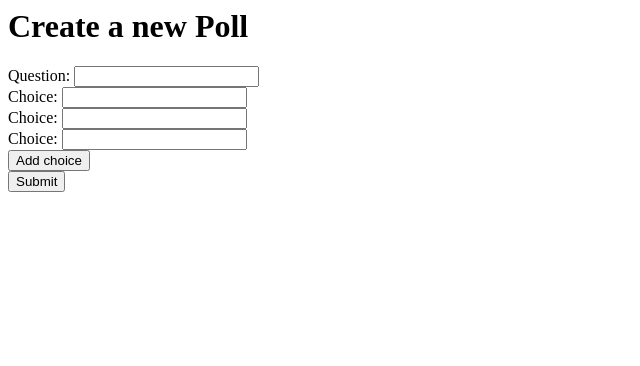
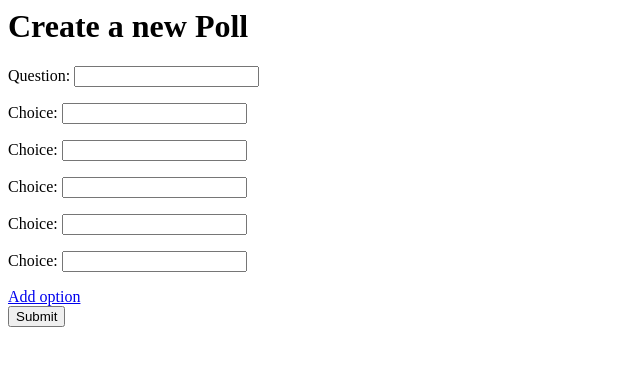
Before and after one commit to DanielLanger/VotingApp, a Django app: template polls/templates/polls/new.html in a window 1280 px wide. Shown: the top 366 px of the page, without its empty margins (0-640 px from the left). Run offline with Django 3.2, Linux system fonts and the light colour scheme; the template is opened without the code that fills it, so the values that code supplies are empty.

Commit message:
add option feature working, still no database support

```diff
--- a/polls/templates/polls/new.html
+++ b/polls/templates/polls/new.html
@@ -1,10 +1,30 @@
 <h1>Create a new Poll</h1>
-	<form action="/polls/" method="post">
+	<form id="myForm" action="/polls/" method="post">
 	{% csrf_token %}
-		Question: <input type="text" name="poll"><br />
-		Choice: <input type="text" name="choice1"><br />
-		Choice: <input type="text" name="choice2"><br />
-		Choice: <input type="text" name="choice3"><br />
-		<button onclick="copyText()">Add choice</button><br />
+		<p>Question: <input type="text" name="poll"></p>
+		<div id="Choices">
+		<p>Choice: <input type="text" name="choice1"></p>
+		<p>Choice: <input type="text" name="choice2"></p>
+		<p>Choice: <input type="text" name="choice3"></p>
+		<p>Choice: <input type="text" name="choice4"></p>
+		<p>Choice: <input type="text" name="choice5"></p>
+		</div>
+		<a href="javascript:addOption();">Add option</a> <br />
 		<input type="submit" value="Submit" />
 	</form>
+
+	<script>
+        choiceNumber = 6; //The first option to be added is number 6
+        function addOption() {
+                var choices = document.getElementById("Choices");
+                var newChoice = document.createElement("input");
+                newChoice.name = "choice"+choiceNumber;
+                newChoice.type = "text";
+                var p = document.createElement("p");
+                p.innerHTML = "Choice: ";
+            	choices.appendChild(p, newChoice);
+                p.appendChild(newChoice);
+                choiceNumber++;
+
+        }
+	</script>
```
Also changed, not shown: polls/views.py (+7 -1 lines), settings.py (+7 -0 lines), sqlite3.db, 4 other files.
